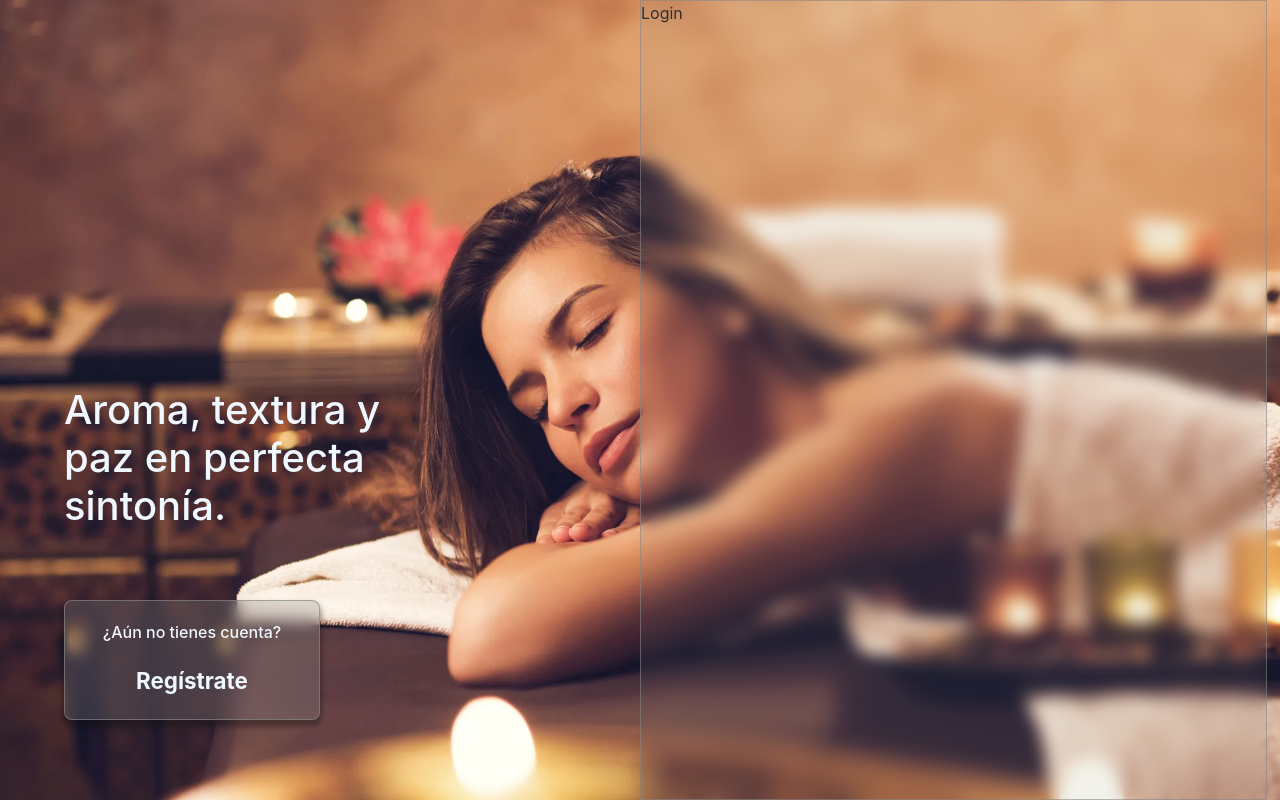
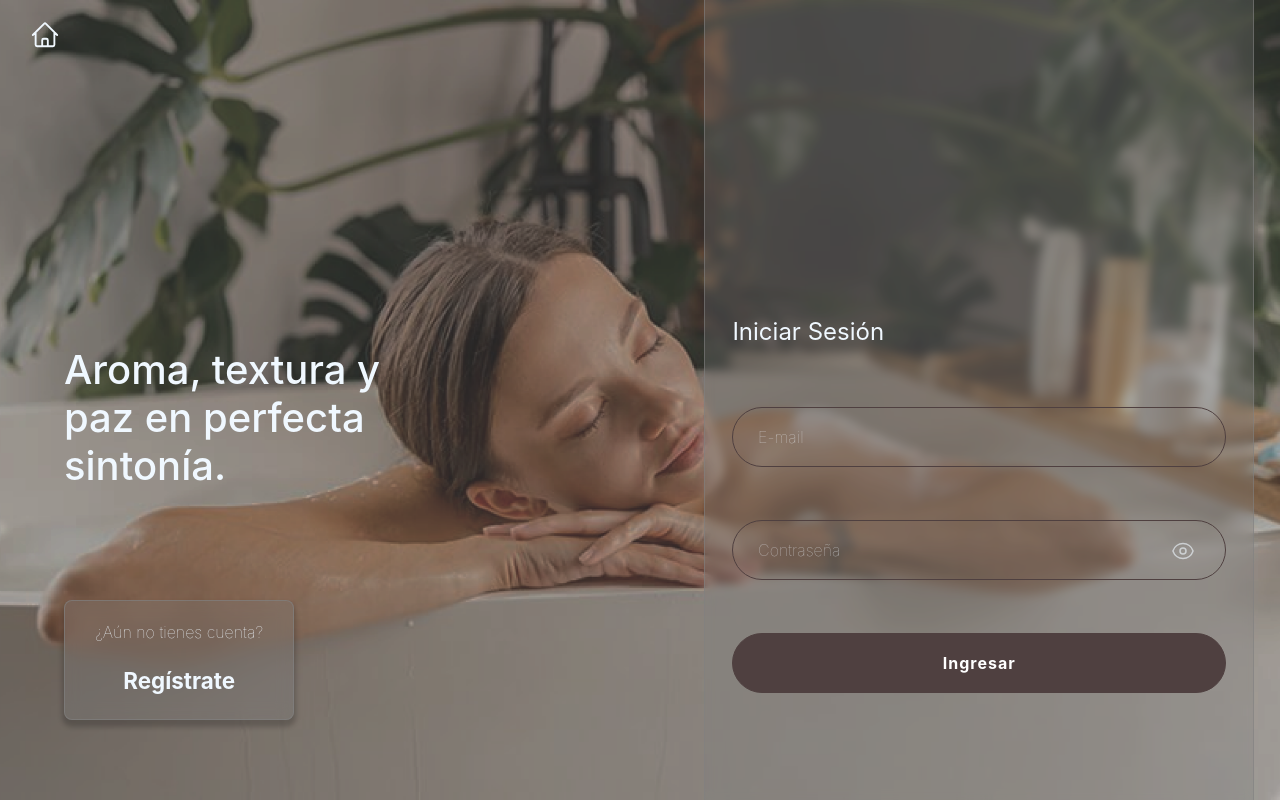
Before and after one commit to No-Country-simulation/c22-10-m-webapp, a React (Create React App) app in the folder Frontend/: page /auth in a window 1280 px wide. Built offline with nearby package versions, Linux system fonts and the light colour scheme.

Commit message:
Maquetación y estilos completos en páginas : Auth.jsx, Login.jsx , Register.jsx

```diff
--- a/Frontend/package.json
+++ b/Frontend/package.json
@@ -3,6 +3,7 @@
   "version": "0.1.0",
   "private": true,
   "dependencies": {
+    "@heroicons/react": "^2.2.0",
     "@testing-library/jest-dom": "^5.17.0",
     "@testing-library/react": "^13.4.0",
     "@testing-library/user-event": "^13.5.0",
@@ -10,6 +11,7 @@
     "react": "^18.3.1",
     "react-bootstrap": "^2.10.5",
     "react-dom": "^18.3.1",
+    "react-hook-form": "^7.53.2",
     "react-router-dom": "^6.28.0",
     "react-scripts": "5.0.1",
     "react-select": "^5.8.3",
--- a/Frontend/src/PAGES/Auth/Auth.css
+++ b/Frontend/src/PAGES/Auth/Auth.css
@@ -1,32 +1,46 @@
 .fondo-auth {
   height: 100vh;
   width: 100vw;
-  background: url("../../IMAGES/WEBP/spa.webp");
+  background: url("../../IMAGES/WEBP/image.png");
   background-repeat: no-repeat;
   background-size: cover;
   position: relative;
-  opacity: 0.95;
+  color: aliceblue;
+}
+.fondo-auth::before {
+  content: "";
+  position: absolute;
+  background-color: rgba(128, 128, 128, 0.281);
+  top: 0;
+  left: 0;
+  width: 100%;
+  height: 100%;
+  opacity: 1;
 }
 .fondo-auth h1 {
-  width: 25vw;
+  width: 30vw;
   position: absolute;
-  color: aliceblue;
-  top: 50%;
+  top: 45%;
   left: 5%;
   transform: translateY(-10%);
 }
 .login-register-container {
-  background-color: rgba(128, 128, 128, 0.103);
+  /* background-color: rgba(128, 128, 128, 0.103); */
   position: absolute;
   height: 100%;
-  width: 49%;
-  left: 50%;
-  backdrop-filter: blur(8px);
-  border: solid rgba(128, 128, 128, 0.575) 1px;
+  width: 43%;
+  left: 55%;
+  background-color: rgba(128, 128, 128, 0.274);
+  backdrop-filter: blur(5px);
+  border-left: solid rgba(128, 128, 128, 0.575) 1px;
+  border-right: solid rgba(128, 128, 128, 0.575) 1px;
+  display: flex;
+  align-items: flex-end;
+  justify-content: center;
 }
 .container-link-auth {
   height: 15%;
-  width: 20%;
+  width: 18%;
   position: absolute;
   bottom: 10%;
   left: 5%;
@@ -34,19 +48,69 @@
   backdrop-filter: blur(8px);
   border: solid rgba(128, 128, 128, 0.664) 1px;
   border-radius: 8px;
-  box-shadow: 0 5px 5px 2px rgba(0, 0, 0, 0.363);
+  box-shadow: 0 5px 5px 2px rgba(0, 0, 0, 0.199);
   display: flex;
   flex-direction: column;
   align-items: center;
   justify-content: space-evenly;
-  color: aliceblue;
 }
 .container-link-auth h6 {
   margin: 0;
+  font-size: medium;
+  font-weight: 100;
 }
 .container-link-auth a {
+  display: flex;
+  align-items: center;
   font-size: 1.4rem;
-
   font-weight: 700;
   color: aliceblue;
 }
+
+/* -----------------estilo de formularios----------- */
+.formulario {
+  width: 90%;
+  max-height: 80%;
+  min-height: 60%;
+  height: auto;
+  margin-bottom: 10%;
+  display: flex;
+  flex-direction: column;
+  justify-content: space-evenly;
+}
+
+.formulario h4 {
+  font-weight: 400;
+}
+.inputs {
+  border-radius: 50px;
+  border: solid 1px rgb(79, 64, 64);
+  height: 7.5vh;
+  width: 100%;
+  background-color: transparent;
+  padding-left: 5%;
+  /* color: aliceblue; */
+  font-weight: 100;
+  color: rgba(240, 248, 255, 0.616);
+}
+.inputs::placeholder {
+  color: rgba(240, 248, 255, 0.616);
+}
+.submit-btn {
+  background-color: rgb(79, 64, 64);
+  color: #ffffff;
+  font-weight: 700;
+  letter-spacing: 1px;
+  padding: initial;
+}
+.toggle-password {
+  position: absolute;
+  right: 5%;
+  height: 100%;
+  width: auto;
+  background-color: transparent;
+  border: none;
+}
+.container-password {
+  position: relative;
+}
--- a/Frontend/src/PAGES/Auth/Auth.jsx
+++ b/Frontend/src/PAGES/Auth/Auth.jsx
@@ -1,13 +1,17 @@
 import { Link, Outlet, useLocation } from "react-router-dom";
 import "./Auth.css";
 import { useState, useEffect } from "react";
+import {
+  ArrowRightEndOnRectangleIcon,
+  HomeIcon,
+} from "@heroicons/react/24/outline";
 
 export const Auth = () => {
   const location = useLocation(); // Hook para obtener la ruta actual
   const [authType, setAuthType] = useState({
     h6: "¿Aún no tienes cuenta?",
     boton: "Regístrate",
-    link: "registro", // Enlace inicial
+    link: "registro",
   });
 
   useEffect(() => {
@@ -16,7 +20,16 @@ export const Auth = () => {
       setAuthType({
         h6: "¿Ya tienes una cuenta?",
         boton: "Inicia sesión",
-        link: "login", // Cambiar al enlace de login
+        link: "login",
+        heroicon: (
+          <ArrowRightEndOnRectangleIcon
+            style={{
+              color: "rgba(240, 248, 255, 0.616)",
+              height: "24px",
+              width: "24px",
+            }}
+          />
+        ), // Cambiar al enlace de login
       });
     } else {
       setAuthType({
@@ -35,8 +48,23 @@ export const Auth = () => {
       </div>
       <div className="container-link-auth">
         <h6>{authType.h6}</h6>
-        <Link to={authType.link}>{authType.boton}</Link>
+        <Link to={authType.link}>
+          {authType.boton}
+          {authType.heroicon}
+        </Link>
       </div>
+      <Link to="/">
+        <HomeIcon
+          style={{
+            position: "absolute",
+            width: "30px",
+            height: "30px",
+            top: "20px",
+            left: "30px",
+            color: "#F0F8FF",
+          }}
+        />
+      </Link>
     </div>
   );
 };
--- a/Frontend/src/PAGES/Auth/Login.jsx
+++ b/Frontend/src/PAGES/Auth/Login.jsx
@@ -1,3 +1,74 @@
+import { useState } from "react";
+import { useForm } from "react-hook-form";
+import { EyeIcon, EyeSlashIcon } from "@heroicons/react/24/outline";
+
 export const Login = () => {
-  return <div>Login</div>;
+  const [showPassword, setShowPassword] = useState(false); // Estado para alternar visibilidad
+
+  const togglePasswordVisibility = () => {
+    setShowPassword((prevState) => !prevState);
+  };
+  const {
+    register,
+    formState: { errors },
+    handleSubmit,
+  } = useForm();
+  const onSubmit = (data) => console.log(data);
+
+  return (
+    <form onSubmit={handleSubmit(onSubmit)} className="formulario">
+      <h4>Iniciar Sesión</h4>
+
+      <input
+        {...register("mail", { required: "El Email es requerido" })}
+        aria-invalid={errors.mail ? "true" : "false"}
+        className="inputs"
+        placeholder="E-mail"
+      />
+      {errors.mail && <p role="alert">{errors.mail.message}</p>}
+      <div className="container-password">
+        <input
+          {...register("password", {
+            required: "La contraseña es obligatoria",
+            minLength: {
+              value: 6,
+              message: "La contraseña debe tener al menos 6 caracteres",
+            },
+          })}
+          aria-invalid={errors.password ? "true" : "false"}
+          className="inputs"
+          placeholder="Contraseña"
+          type={showPassword ? "text" : "password"}
+        />
+        <button
+          type="button"
+          className="toggle-password"
+          onClick={togglePasswordVisibility}
+        >
+          {showPassword ? (
+            <EyeSlashIcon
+              style={{
+                color: "rgba(240, 248, 255, 0.616)",
+                height: "24px",
+                width: "24px",
+              }}
+            />
+          ) : (
+            <EyeIcon
+              style={{
+                color: "rgba(240, 248, 255, 0.616)",
+                height: "24px",
+                width: "24px",
+              }}
+            />
+          )}{" "}
+          {/* Ícono del ojo */}
+        </button>
+      </div>
+      {errors.password && <p role="alert">{errors.password.message}</p>}
+      <button type="submit" className="inputs submit-btn">
+        Ingresar
+      </button>
+    </form>
+  );
 };
--- a/Frontend/src/PAGES/Auth/Register.jsx
+++ b/Frontend/src/PAGES/Auth/Register.jsx
@@ -1,3 +1,85 @@
+import { useState } from "react";
+import { useForm } from "react-hook-form";
+import { EyeIcon, EyeSlashIcon } from "@heroicons/react/24/outline";
 export const Register = () => {
-  return <div>Register</div>;
+  const [showPassword, setShowPassword] = useState(false); // Estado para alternar visibilidad
+
+  const togglePasswordVisibility = () => {
+    setShowPassword((prevState) => !prevState);
+  };
+  const {
+    register,
+    formState: { errors },
+    handleSubmit,
+  } = useForm();
+  const onSubmit = (data) => console.log(data);
+  return (
+    <form onSubmit={handleSubmit(onSubmit)} className="formulario">
+      <h4>Registrate</h4>
+      <input
+        {...register("firstName", {
+          required: "Nombre requerido",
+          maxLength: 20,
+        })}
+        className="inputs"
+        placeholder="Nombre"
+      />
+      {errors.firstName && <p role="alert">{errors.firstName.message}</p>}
+      <input
+        {...register("lastName", { pattern: /^[A-Za-z]+$/i })}
+        className="inputs"
+        placeholder="Apellido"
+      />
+      <input
+        {...register("mail", { required: "El Email es requerido" })}
+        aria-invalid={errors.mail ? "true" : "false"}
+        className="inputs"
+        placeholder="E-mail"
+      />
+      {errors.mail && <p role="alert">{errors.mail.message}</p>}
+      <div className="container-password">
+        <input
+          {...register("password", {
+            required: "La contraseña es obligatoria",
+            minLength: {
+              value: 6,
+              message: "La contraseña debe tener al menos 6 caracteres",
+            },
+          })}
+          aria-invalid={errors.password ? "true" : "false"}
+          className="inputs"
+          placeholder="Contraseña"
+          type={showPassword ? "text" : "password"}
+        />
+        <button
+          type="button"
+          className="toggle-password"
+          onClick={togglePasswordVisibility}
+        >
+          {showPassword ? (
+            <EyeSlashIcon
+              style={{
+                color: "rgba(240, 248, 255, 0.616)",
+                height: "24px",
+                width: "24px",
+              }}
+            />
+          ) : (
+            <EyeIcon
+              style={{
+                color: "rgba(240, 248, 255, 0.616)",
+                height: "24px",
+                width: "24px",
+              }}
+            />
+          )}{" "}
+          {/* Ícono del ojo */}
+        </button>
+      </div>
+      {errors.password && <p role="alert">{errors.password.message}</p>}
+      <button type="submit" className="inputs submit-btn">
+        Ingresar
+      </button>
+    </form>
+  );
 };
```
Also changed, not shown: Frontend/src/IMAGES/WEBP/image.png (added), 1 other file (tests, documents, lock files or other folders).
